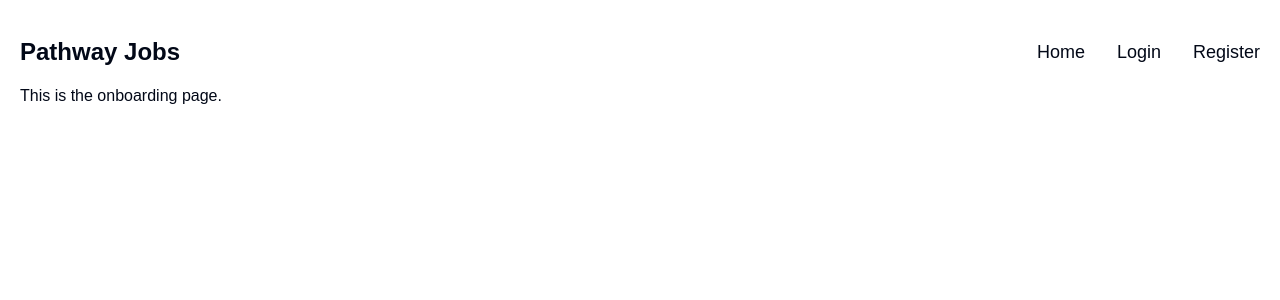
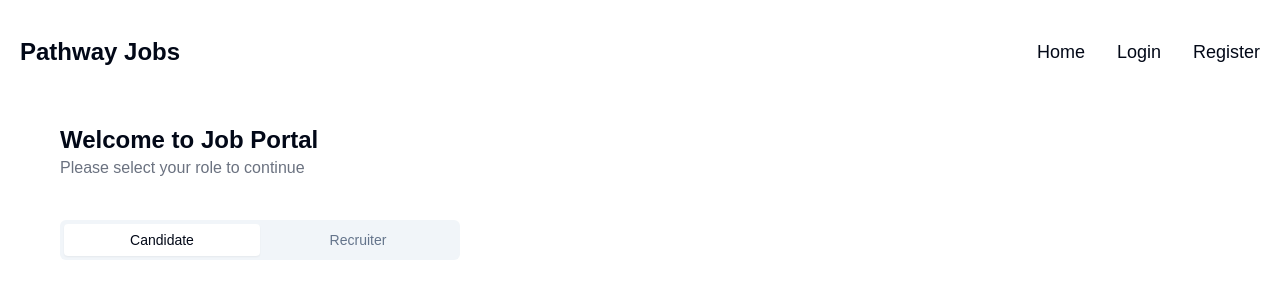
Before and after one commit to devsafix/pathway-jobs, a Next.js app: page /onboard in a window 1280 px wide. Shown: the top 300 px of the page. Built offline with nearby package versions, Linux system fonts and the light colour scheme; no server answers.

Commit message:
Recruiter form controls added

```diff
--- a/package.json
+++ b/package.json
@@ -13,6 +13,7 @@
     "@radix-ui/react-dialog": "^1.1.4",
     "@radix-ui/react-label": "^2.1.1",
     "@radix-ui/react-slot": "^1.1.1",
+    "@radix-ui/react-tabs": "^1.1.2",
     "class-variance-authority": "^0.7.1",
     "clsx": "^2.1.1",
     "lucide-react": "^0.473.0",
--- a/src/app/onboard/page.js
+++ b/src/app/onboard/page.js
@@ -1,11 +1,15 @@
+import OnBoard from "@/components/on-board";
 
-
-const OnBoard = () => {
-    return (
-        <div>
-            This is the onboarding page.
-        </div>
-    );
+const OnBoardPage = () => {
+  return (
+    <div className="p-10">
+      <div className="mb-10">
+        <h1 className="text-2xl font-bold">Welcome to Job Portal</h1>
+        <p className="text-gray-500">Please select your role to continue</p>
+      </div>
+      <OnBoard />
+    </div>
+  );
 };
 
-export default OnBoard;
+export default OnBoardPage;
--- a/src/components/common-form/index.js
+++ b/src/components/common-form/index.js
@@ -79,6 +79,7 @@ const CommonForm = ({
   };
 
   return (
+    <div>
       <form action={action}>
         {formControls.map((control) => renderInputByComponentType(control))}
         <div className="mt-6 w-full">
@@ -88,6 +89,7 @@ const CommonForm = ({
           </Button>
         </div>
       </form>
+    </div>
   );
 };
 
--- /dev/null
+++ b/src/components/on-board/index.js
@@ -0,0 +1,43 @@
+"use client";
+
+import { Tabs, TabsContent, TabsList, TabsTrigger } from "@/components/ui/tabs";
+import { useState } from "react";
+import CommonForm from "../common-form";
+import { initialRecruiterFormData, recruiterOnboardFromControls } from "@/utils";
+
+const OnBoard = () => {
+  const [currentTab, setCurrentTab] = useState("candidate");
+  const [recruiterFormData, setRecruiterFormData] = useState(
+    initialRecruiterFormData
+  );
+
+  const handleTabChange = (value) => {
+    setCurrentTab(value);
+  };
+
+  return (
+    <div>
+      <Tabs
+        defaultValue={currentTab}
+        onValueChange={handleTabChange}
+        className="w-[400px]"
+      >
+        <TabsList className="grid w-full grid-cols-2">
+          <TabsTrigger value="candidate">Candidate</TabsTrigger>
+          <TabsTrigger value="recruiter">Recruiter</TabsTrigger>
+        </TabsList>
+        <TabsContent value="candidate"></TabsContent>
+        <TabsContent value="recruiter" className="mt-4">
+          <CommonForm
+            formControls={recruiterOnboardFromControls}
+            buttonText={"Onboard as recruiter"}
+            formData={recruiterFormData}
+            setFormData={setRecruiterFormData}
+          />
+        </TabsContent>
+      </Tabs>
+    </div>
+  );
+};
+
+export default OnBoard;
--- /dev/null
+++ b/src/components/ui/tabs.jsx
@@ -0,0 +1,43 @@
+"use client"
+
+import * as React from "react"
+import * as TabsPrimitive from "@radix-ui/react-tabs"
+
+import { cn } from "@/lib/utils"
+
+const Tabs = TabsPrimitive.Root
+
+const TabsList = React.forwardRef(({ className, ...props }, ref) => (
+  <TabsPrimitive.List
+    ref={ref}
+    className={cn(
+      "inline-flex h-10 items-center justify-center rounded-md bg-muted p-1 text-muted-foreground",
+      className
+    )}
+    {...props} />
+))
+TabsList.displayName = TabsPrimitive.List.displayName
+
+const TabsTrigger = React.forwardRef(({ className, ...props }, ref) => (
+  <TabsPrimitive.Trigger
+    ref={ref}
+    className={cn(
+      "inline-flex items-center justify-center whitespace-nowrap rounded-sm px-3 py-1.5 text-sm font-medium ring-offset-background transition-all focus-visible:outline-none focus-visible:ring-2 focus-visible:ring-ring focus-visible:ring-offset-2 disabled:pointer-events-none disabled:opacity-50 data-[state=active]:bg-background data-[state=active]:text-foreground data-[state=active]:shadow-sm",
+      className
+    )}
+    {...props} />
+))
+TabsTrigger.displayName = TabsPrimitive.Trigger.displayName
+
+const TabsContent = React.forwardRef(({ className, ...props }, ref) => (
+  <TabsPrimitive.Content
+    ref={ref}
+    className={cn(
+      "mt-2 ring-offset-background focus-visible:outline-none focus-visible:ring-2 focus-visible:ring-ring focus-visible:ring-offset-2",
+      className
+    )}
+    {...props} />
+))
+TabsContent.displayName = TabsPrimitive.Content.displayName
+
+export { Tabs, TabsList, TabsTrigger, TabsContent }
--- /dev/null
+++ b/src/utils/index.js
@@ -0,0 +1,26 @@
+export const recruiterOnboardFromControls = [
+  {
+    name: "name",
+    label: "Name",
+    componentType: "input",
+    placeholder: "Enter your name",
+  },
+  {
+    name: "compnayName",
+    label: "Company Name",
+    componentType: "input",
+    placeholder: "Enter your company name",
+  },
+  {
+    name: "companyRole",
+    label: "Compnay Role",
+    componentType: "input",
+    placeholder: "Enter your company role",
+  },
+];
+
+export const initialRecruiterFormData = {
+  name: "",
+  compnayName: "",
+  compnayRole: "",
+};
```
Also changed, not shown: 1 other file (tests, documents, lock files or other folders). Lines whose indentation alone changed are shown as unchanged.
